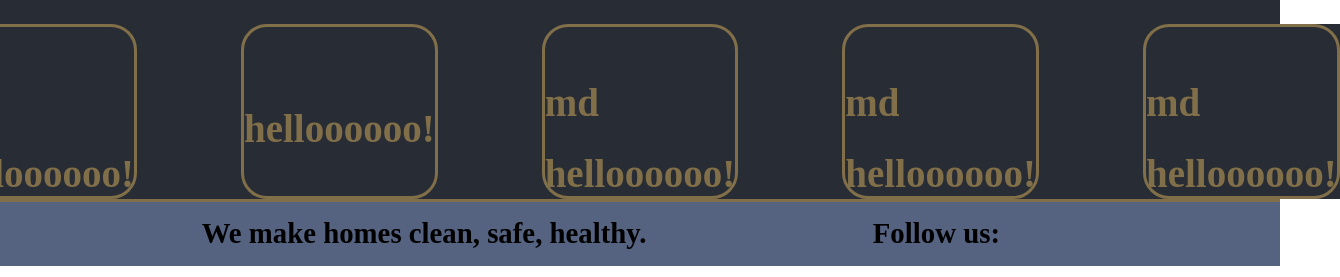
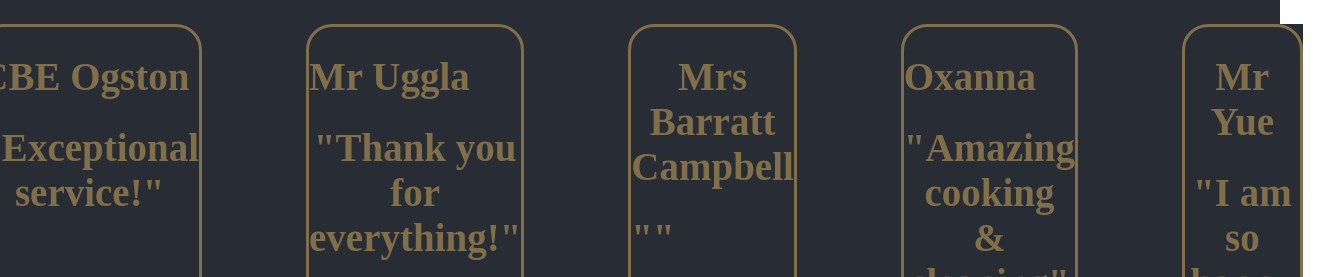
Before and after one commit to BAZBOT123/Cleaning-Website, a React (Create React App) app: page /reviews in a window 1280 px wide. Shown: the part 619-896 px from the top of the page, 1340 px wide, since content can reach past the window. Built offline with nearby package versions, Linux system fonts and the light colour scheme; no server answers; some icons are missing.

Commit message:
Added content to review cards (DRAFT)

```diff
--- a/src/components/Reviews.js
+++ b/src/components/Reviews.js
@@ -107,65 +107,45 @@ export default function Reviews() {
                     <div className='review-card'>
                             <div>
                                 <h1 className="review-name">
+                                    CBE Ogston
                                 </h1>
-                                <h1 className='review-date'>
-                                    md
-                                </h1>
+
                             </div>
                             <div className='review-text-box'>
-                                <h1 className="review-text">helloooooo!</h1>
+                                <h1 className="review-text">"Exceptional service!"</h1>
                             </div>
                         </div>
                         <div className='review-card'>
                             <div>
-                                <h1 className="review-name">
+                                <h1 className="review-name">Mr Uggla</h1>
 
-                                </h1>
-                                <h1 className='review-date'>
-
-                                </h1>
                             </div>
                             <div className='review-text-box'>
-                                <h1 className="review-text">helloooooo!</h1>
+                                <h1 className="review-text">"Thank you for everything!"</h1>
                             </div>
                         </div>
                         <div className='review-card'>
                             <div>
-                                <h1 className="review-name">
-
-                                </h1>
-                                <h1 className='review-date'>
-                                    md
-                                </h1>
+                                <h1 className="review-name">Mrs Barratt Campbell</h1>
                             </div>
                             <div className='review-text-box'>
-                                <h1 className="review-text">helloooooo!</h1>
+                                <h1 className="review-text">""</h1>
                             </div>
                         </div>
                         <div className='review-card'>
                             <div>
-                                <h1 className="review-name">
-
-                                </h1>
-                                <h1 className='review-date'>
-                                    md
-                                </h1>
+                                <h1 className="review-name">Oxanna</h1>
                             </div>
                             <div className='review-text-box'>
-                                <h1 className="review-text">helloooooo!</h1>
+                                <h1 className="review-text">"Amazing cooking & cleaning"</h1>
                             </div>
                         </div>
                         <div className='review-card'>
                             <div>
-                                <h1 className="review-name">
-
-                                </h1>
-                                <h1 className='review-date'>
-                                    md
-                                </h1>
+                                <h1 className="review-name">Mr Yue</h1>
                             </div>
                             <div className='review-text-box'>
-                                <h1 className="review-text">helloooooo!</h1>
+                                <h1 className="review-text">"I am so happy with the work you have done!"</h1>
                             </div>
                         </div>
                     </div>
```
